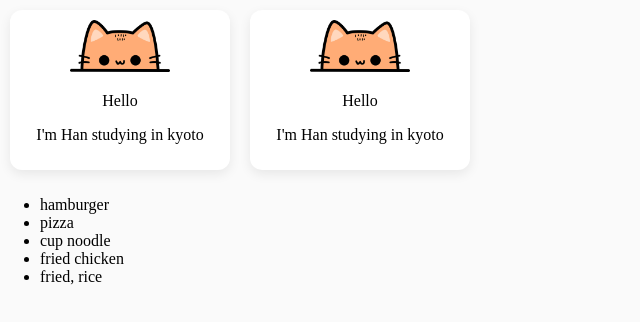
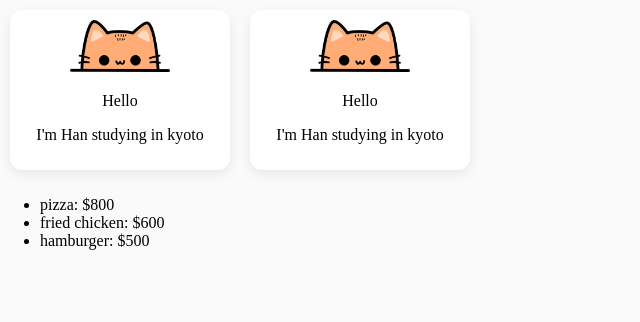
Before and after one commit to HanKwan/react-fundamentals, a React (Vite) app in the folder practice/: page / in a window 1280 px wide. Shown: the top 322 px of the page, without its empty margins (0-640 px from the left). Built offline with nearby package versions, Linux system fonts and the light colour scheme.

Commit message:
practice: rendering list and use sort, filter, map with the list

```diff
--- a/practice/src/List.tsx
+++ b/practice/src/List.tsx
@@ -1,12 +1,22 @@
 function RanderingList() {
 
-    const fastFoods: string[] = ["hamburger", "pizza", "cup noodle", "fried chicken", "fried, rice"]
+    const fastFoods= [  {id: 1, name: "hamburger", price: 500},
+                        {id: 2, name: "pizza", price: 800},
+                        {id: 3, name: "cup noodle", price: 200},
+                        {id: 4, name: "fried chicken", price: 600}]
+
+    // fastFoods.sort((a, b) => a.name.localeCompare(b.name)) // alphabetically
+    // fastFoods.sort((a, b) => b.price - a.price) // high to low price
+    const expensivefastFoods = fastFoods.filter(fastFood => fastFood.price >= 500)
+    expensivefastFoods.sort((a, b) => b.price - a.price)
+
+    const listedFoods = expensivefastFoods.map(food => <li key={food.id}>
+                            {food.name}: ${food.price}
+                        </li>)
 
     return (
         <ul>
-            {fastFoods.map(food => (
-                <li key={food}>{food}</li>
-            ))}
+            {listedFoods}
         </ul>
     )
 }
```
